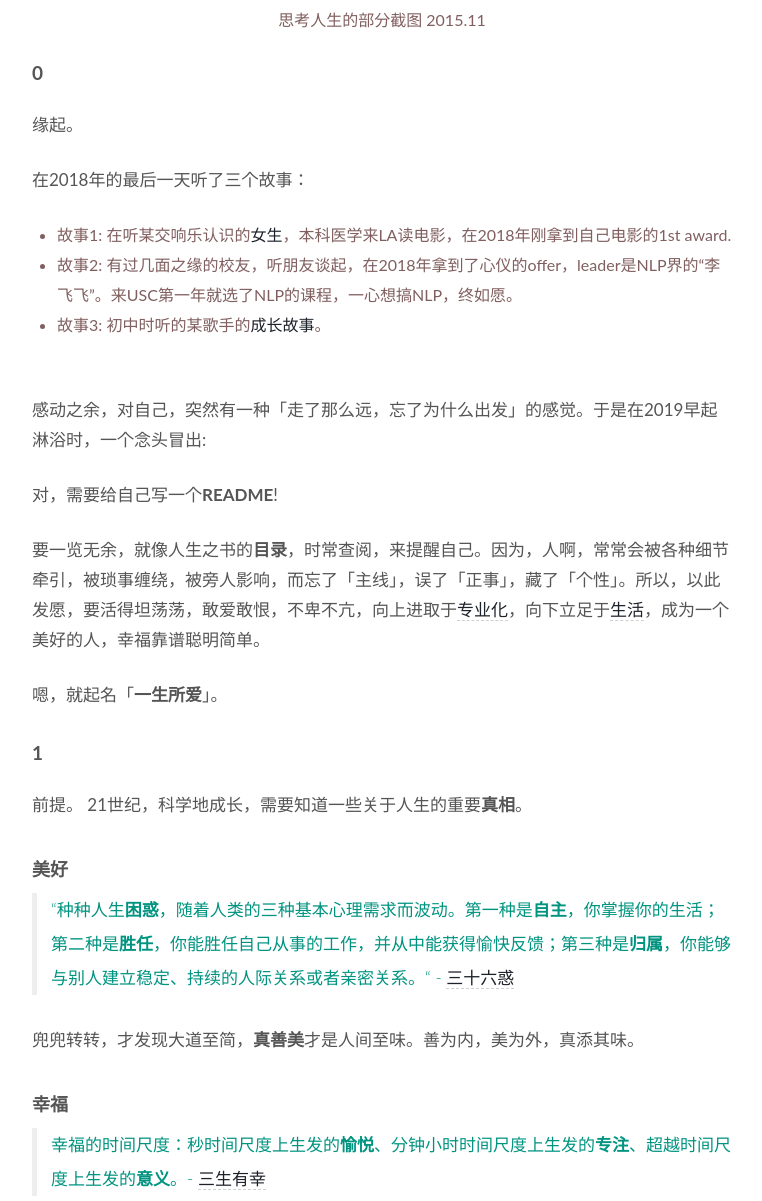
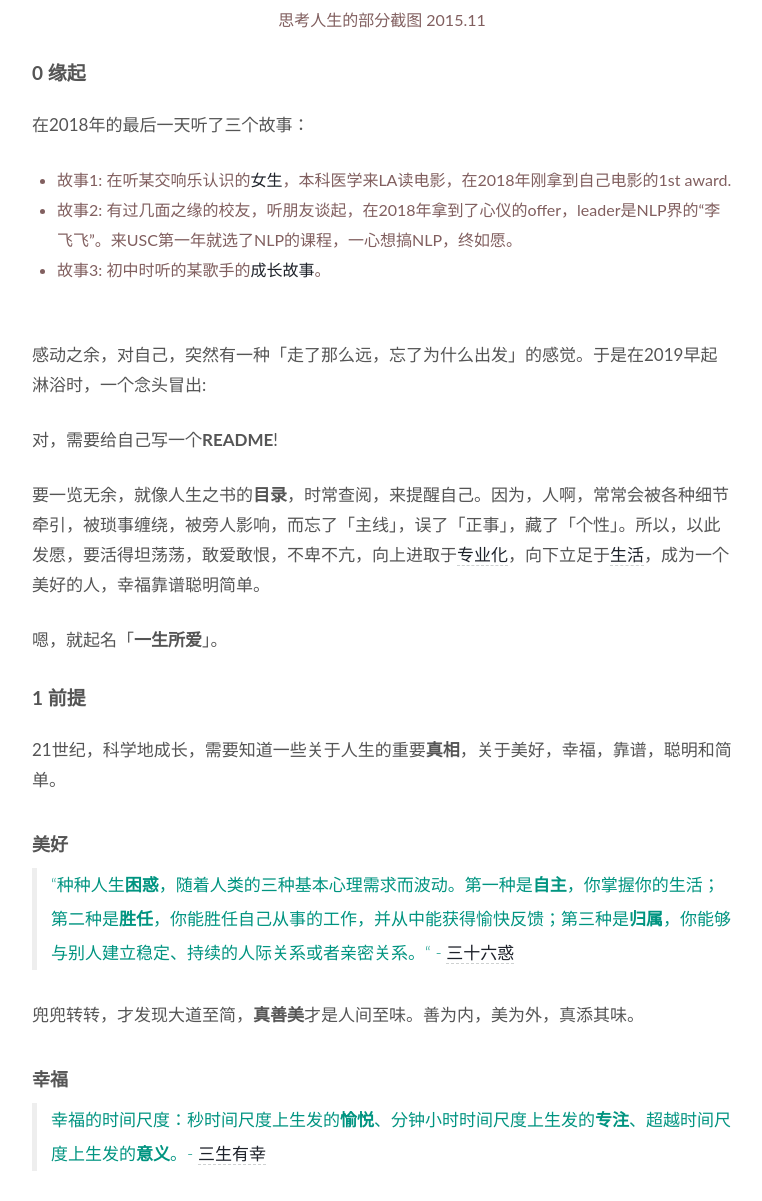
Before and after one commit to WillWang-X/willwang-x.github.io, a Jekyll site: the page built from _posts/2019-01-01-life-README.md, in a window 1280 px wide and 1400 px high, scrolled down 376 px. Shown: the part 199-1400 px from the top of the window, without its empty margins (258-1020 px from the left). Built offline with Jekyll 4.4.1, drawn with Linux system fonts in a browser that asks for light colours; some of the changed text lies outside the part shown.

Commit message:
update life readme

```diff
--- a/_posts/2019-01-01-life-README.md
+++ b/_posts/2019-01-01-life-README.md
@@ -15,9 +15,7 @@
 
 <center>思考人生的部分截图 2015.11</center>
 
-## 0
-
-缘起。
+## 0 缘起
 
 在2018年的最后一天听了三个故事：
 
@@ -35,10 +33,9 @@
 
 嗯，就起名「**一生所爱**」。
 
-## 1
+## 1 前提
 
-前提。
-21世纪，科学地成长，需要知道一些关于人生的重要**真相**。
+21世纪，科学地成长，需要知道一些关于人生的重要**真相**，关于美好，幸福，靠谱，聪明和简单。
 
 ### 美好
 
@@ -91,11 +88,9 @@
 
 
 
-## 2
+## 2 行动
 
-行动。
-
-认识世界和改造世界是人类创造历史的两个基本活动。无数人的一生造就了人类的历史。
+认识世界（主题）和改造世界（清单）是人类创造历史的两个基本活动。无数人的一生造就了人类的历史。
 
 ### 主题系列
 
@@ -111,6 +106,7 @@
 	- **关系R**: 人是悬挂在自己编织的意义之网上的动物。
 	- [**交流C**](https://workflowy.com/s/example/septu14yC0wMEyxk): 语言是连接彼此的纽带，冷暖皆在细节。
 
+<br>
 
 ### 清单系列 [](立德立功立言)
 
@@ -141,9 +137,7 @@
 - 作品清单：人生在世，最重要的是用作品去讲话。
 - 成就清单：幸福是长期微小正向累积。
 
-## 3
-
-效果。
+## 3 效果
 
 看得见自己是一件很重要的事情。种子在慢慢长成树，文字来静静见证自己。
 
```
Also changed, not shown: other parts of _posts/2019-01-01-life-README.md (+2 -1 lines).
